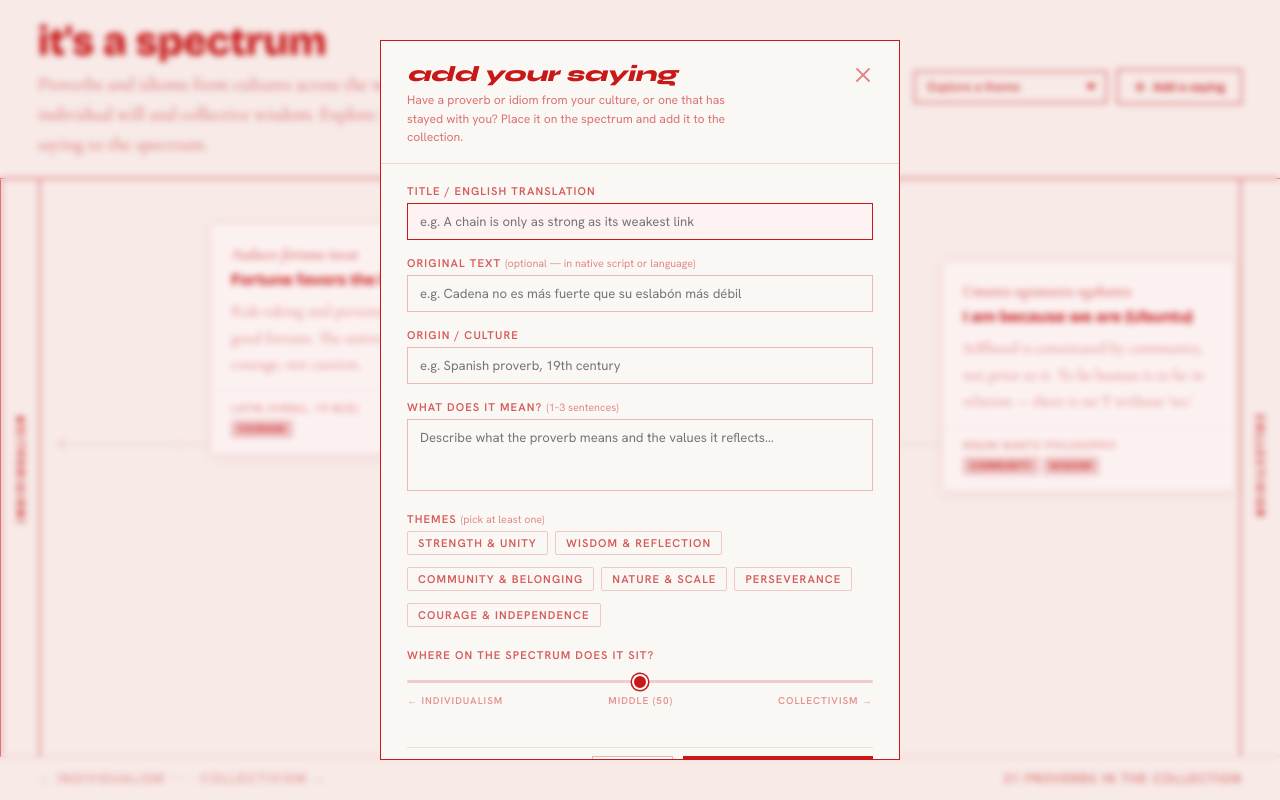
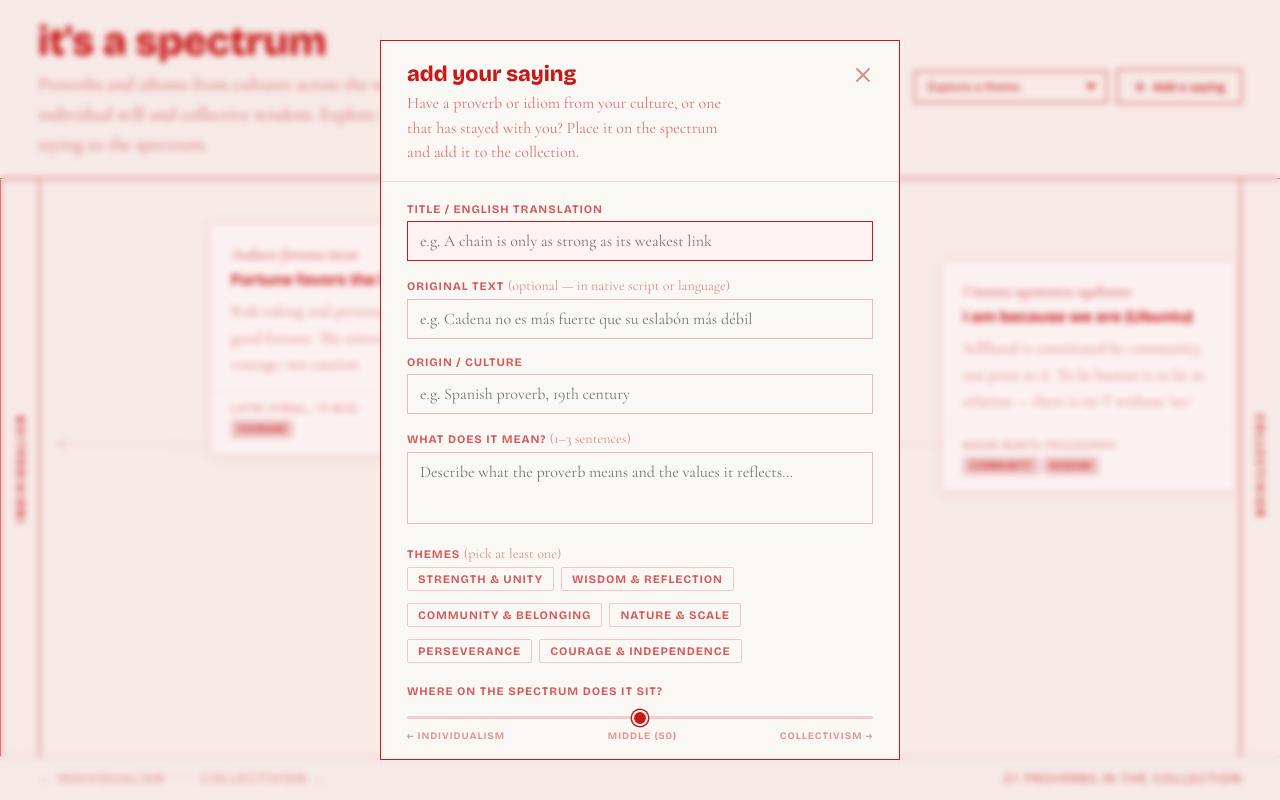
Before and after one commit to erothars/proverbs, a plain HTML site: page index.html in a window 1280 px wide. Both pictures are taken after a click on the button "Add a saying". Drawn offline with nearby package versions, Linux system fonts and the light colour scheme; a web font is replaced by a local one.

Commit message:
Update index.html
Updating pop-up box text styles

```diff
--- a/index.html
+++ b/index.html
@@ -523,15 +523,17 @@
       border-bottom: 1px solid rgba(200,24,24,0.15);
     }
     .modal-head h2 {
-      font-family: 'Syne', sans-serif;
+      font-family: 'Bricolage Grotesque', sans-serif;
       font-weight: 800;
-      font-style: italic;
+      font-style: normal;
       font-size: 1.35rem;
       color: var(--red);
       line-height: 1.1;
     }
     .modal-head p {
-      font-size: 0.76rem;
+      font-family: 'Cormorant Garamond', serif;
+      font-style: normal;
+      font-size: 1rem;
       color: var(--red);
       opacity: 0.6;
       margin-top: 4px;
@@ -555,20 +557,23 @@
     .field { margin-bottom: 16px; }
     .field label {
       display: block;
-      font-size: 0.7rem;
-      font-weight: 600;
-      letter-spacing: 0.1em;
+      font-family: 'Bricolage Grotesque', sans-serif;
+      font-size: 0.72rem;
+      font-weight: 700;
+      letter-spacing: 0.08em;
       text-transform: uppercase;
       color: var(--red);
       margin-bottom: 5px;
       opacity: 0.7;
     }
     .field label span {
+      font-family: 'Cormorant Garamond', serif;
       font-weight: 400;
+      font-style: normal;
       letter-spacing: 0;
       text-transform: none;
       opacity: 0.7;
-      font-size: 0.67rem;
+      font-size: 0.88rem;
     }
 
     .field input[type="text"],
@@ -576,8 +581,9 @@
       width: 100%;
       border: 1.5px solid rgba(200,24,24,0.28);
       padding: 9px 12px;
-      font-family: 'Hanken Grotesk', sans-serif;
-      font-size: 0.82rem;
+      font-family: 'Cormorant Garamond', serif;
+      font-style: normal;
+      font-size: 1rem;
       color: #222;
       background: transparent;
       outline: none;
@@ -597,8 +603,9 @@
     .slider-labels {
       display: flex;
       justify-content: space-between;
+      font-family: 'Bricolage Grotesque', sans-serif;
       font-size: 0.62rem;
-      font-weight: 600;
+      font-weight: 700;
       letter-spacing: 0.1em;
       text-transform: uppercase;
       color: rgba(200,24,24,0.45);
@@ -643,8 +650,9 @@
       align-items: center;
       gap: 5px;
       cursor: pointer;
-      font-size: 0.73rem;
-      font-weight: 500;
+      font-family: 'Bricolage Grotesque', sans-serif;
+      font-size: 0.72rem;
+      font-weight: 600;
       color: var(--red);
       border: 1.5px solid rgba(200,24,24,0.3);
       padding: 4px 10px;
@@ -685,7 +693,7 @@
       background: none;
       border: 1.5px solid rgba(200,24,24,0.3);
       color: rgba(200,24,24,0.55);
-      font-family: 'Hanken Grotesk', sans-serif;
+      font-family: 'Bricolage Grotesque', sans-serif;
       font-size: 0.78rem;
       font-weight: 600;
       padding: 8px 20px;
@@ -698,7 +706,7 @@
       background: var(--red);
       border: none;
       color: var(--white);
-      font-family: 'Syne', sans-serif;
+      font-family: 'Bricolage Grotesque', sans-serif;
       font-weight: 700;
       font-size: 0.78rem;
       letter-spacing: 0.06em;
```
